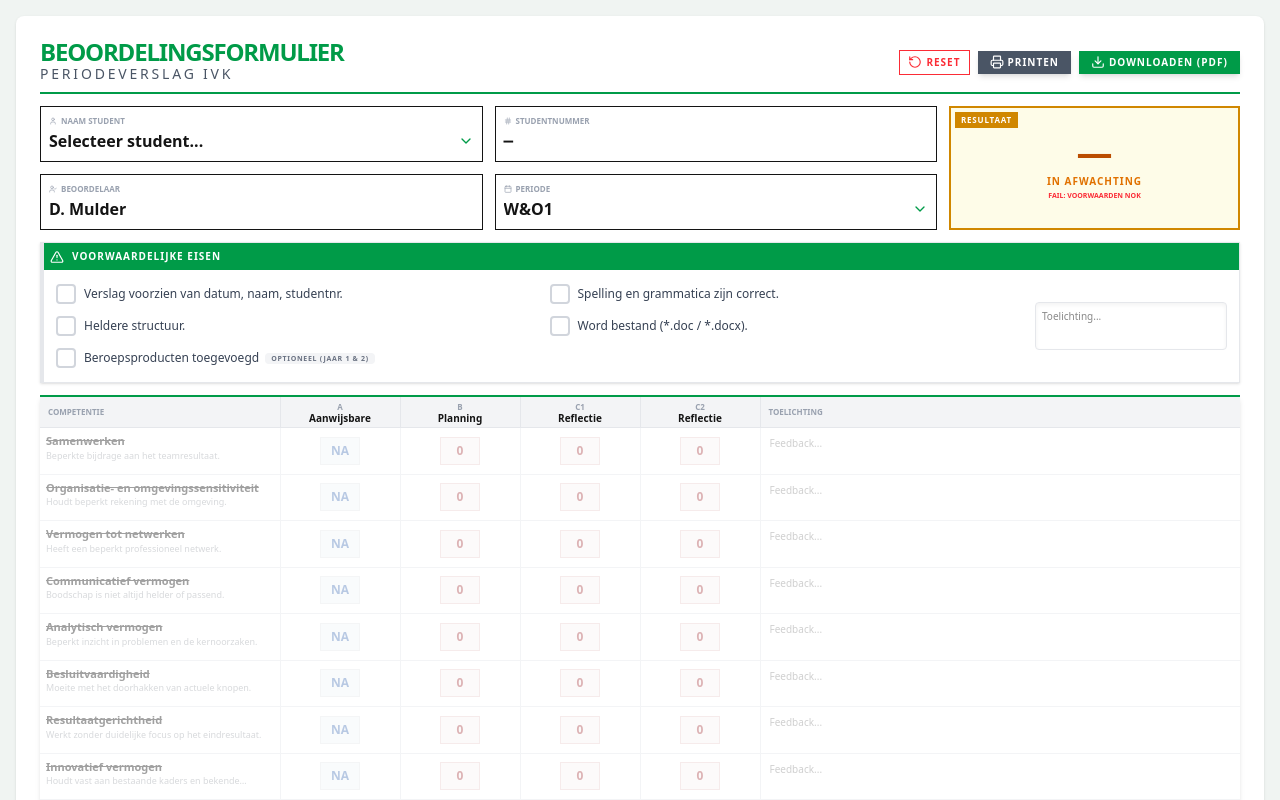
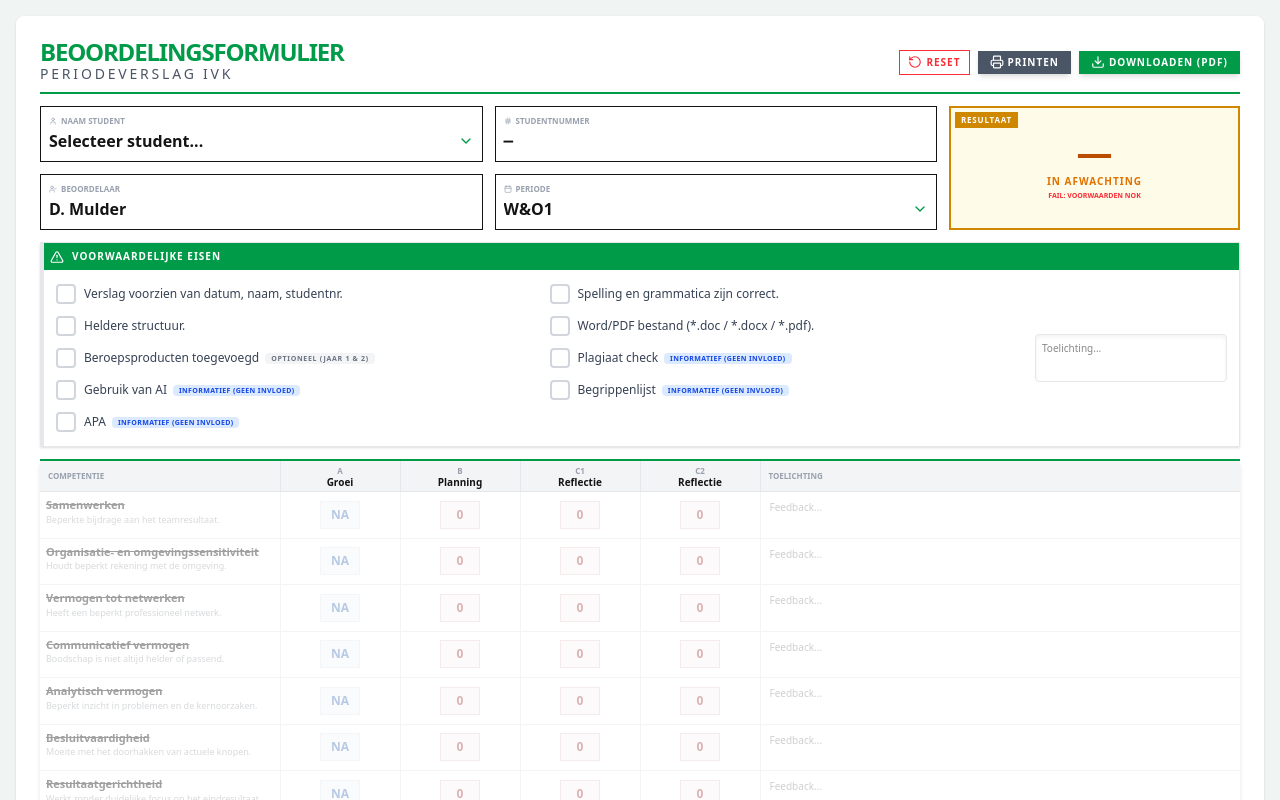
Before and after one commit to mulderd-dennis/Beoordeling-W-O-verslag, a React (Vite) app: page / in a window 1280 px wide. Shown: the top 800 px of the page. Built offline with nearby package versions, Linux system fonts and the light colour scheme.

Commit message:
feat: expand prerequisite checks and update categories
Added additional criteria for plagiarism, AI usage, glossary, and APA formatting to the prerequisite checks. Updated file type validation to include PDF and refined the 'Groei' category title.

```diff
--- a/src/App.tsx
+++ b/src/App.tsx
@@ -217,6 +217,10 @@ export default function App() {
     structure: false,
     format: false,
     products: false,
+    plagiarism: false,
+    aiUsage: false,
+    glossary: false,
+    apa: false,
   });
   const [prereqComment, setPrereqComment] = useState("");
 
@@ -327,6 +331,10 @@ export default function App() {
         structure: false,
         format: false,
         products: false,
+        plagiarism: false,
+        aiUsage: false,
+        glossary: false,
+        apa: false,
       });
       setPrereqComment("");
       setScores(COMPETENCIES.reduce((acc, comp) => ({
@@ -691,12 +699,12 @@ export default function App() {
                 }`}>
                   {prereqChecks.format && <span className="text-[10px] sm:text-xs font-black">✓</span>}
                 </div>
-                <span className="text-gray-700 font-medium select-none">Word bestand (*.doc / *.docx).</span>
+                <span className="text-gray-700 font-medium select-none">Word/PDF bestand (*.doc / *.docx / *.pdf).</span>
               </div>
 
               <div
                 onClick={() => setPrereqChecks(prev => ({ ...prev, products: !prev.products }))}
-                className="flex items-center gap-2 cursor-pointer select-none py-0.5 group md:col-span-2"
+                className="flex items-center gap-2 cursor-pointer select-none py-0.5 group"
               >
                 <div className={`w-4 h-4 sm:w-5 sm:h-5 rounded border-2 flex items-center justify-center transition-all ${
                   prereqChecks.products ? 'bg-[#009B48] border-[#009B48] text-white' : 'border-gray-300 bg-white group-hover:border-[#009B48]'
@@ -714,6 +722,75 @@ export default function App() {
                       optioneel (jaar 1 & 2)
                     </span>
                   )}
+                </span>
+              </div>
+
+              {/* Informatieve velden die geen invloed hebben op het cijfer */}
+              <div
+                onClick={() => setPrereqChecks(prev => ({ ...prev, plagiarism: !prev.plagiarism }))}
+                className="flex items-center gap-2 cursor-pointer select-none py-0.5 group"
+              >
+                <div className={`w-4 h-4 sm:w-5 sm:h-5 rounded border-2 flex items-center justify-center transition-all ${
+                  prereqChecks.plagiarism ? 'bg-[#009B48] border-[#009B48] text-white' : 'border-gray-300 bg-white group-hover:border-[#009B48]'
+                }`}>
+                  {prereqChecks.plagiarism && <span className="text-[10px] sm:text-xs font-black">✓</span>}
+                </div>
+                <span className="text-gray-700 font-medium select-none flex items-center gap-1.5 flex-wrap">
+                  <span>Plagiaat check</span>
+                  <span className="text-[7px] tracking-wider uppercase bg-blue-100 text-blue-700 font-bold px-1.5 py-0.5 rounded leading-none">
+                    informatief (geen invloed)
+                  </span>
+                </span>
+              </div>
+
+              <div
+                onClick={() => setPrereqChecks(prev => ({ ...prev, aiUsage: !prev.aiUsage }))}
+                className="flex items-center gap-2 cursor-pointer select-none py-0.5 group"
+              >
+                <div className={`w-4 h-4 sm:w-5 sm:h-5 rounded border-2 flex items-center justify-center transition-all ${
+                  prereqChecks.aiUsage ? 'bg-[#009B48] border-[#009B48] text-white' : 'border-gray-300 bg-white group-hover:border-[#009B48]'
+                }`}>
+                  {prereqChecks.aiUsage && <span className="text-[10px] sm:text-xs font-black">✓</span>}
+                </div>
+                <span className="text-gray-700 font-medium select-none flex items-center gap-1.5 flex-wrap">
+                  <span>Gebruik van AI</span>
+                  <span className="text-[7px] tracking-wider uppercase bg-blue-100 text-blue-700 font-bold px-1.5 py-0.5 rounded leading-none">
+                    informatief (geen invloed)
+                  </span>
+                </span>
+              </div>
+
+              <div
+                onClick={() => setPrereqChecks(prev => ({ ...prev, glossary: !prev.glossary }))}
+                className="flex items-center gap-2 cursor-pointer select-none py-0.5 group"
+              >
+                <div className={`w-4 h-4 sm:w-5 sm:h-5 rounded border-2 flex items-center justify-center transition-all ${
+                  prereqChecks.glossary ? 'bg-[#009B48] border-[#009B48] text-white' : 'border-gray-300 bg-white group-hover:border-[#009B48]'
+                }`}>
+                  {prereqChecks.glossary && <span className="text-[10px] sm:text-xs font-black">✓</span>}
+                </div>
+                <span className="text-gray-700 font-medium select-none flex items-center gap-1.5 flex-wrap">
+                  <span>Begrippenlijst</span>
+                  <span className="text-[7px] tracking-wider uppercase bg-blue-100 text-blue-700 font-bold px-1.5 py-0.5 rounded leading-none">
+                    informatief (geen invloed)
+                  </span>
+                </span>
+              </div>
+
+              <div
+                onClick={() => setPrereqChecks(prev => ({ ...prev, apa: !prev.apa }))}
+                className="flex items-center gap-2 cursor-pointer select-none py-0.5 group"
+              >
+                <div className={`w-4 h-4 sm:w-5 sm:h-5 rounded border-2 flex items-center justify-center transition-all ${
+                  prereqChecks.apa ? 'bg-[#009B48] border-[#009B48] text-white' : 'border-gray-300 bg-white group-hover:border-[#009B48]'
+                }`}>
+                  {prereqChecks.apa && <span className="text-[10px] sm:text-xs font-black">✓</span>}
+                </div>
+                <span className="text-gray-700 font-medium select-none flex items-center gap-1.5 flex-wrap">
+                  <span>APA</span>
+                  <span className="text-[7px] tracking-wider uppercase bg-blue-100 text-blue-700 font-bold px-1.5 py-0.5 rounded leading-none">
+                    informatief (geen invloed)
+                  </span>
                 </span>
               </div>
             </div>
--- a/src/constants.ts
+++ b/src/constants.ts
@@ -215,7 +215,7 @@ export const RUBRICS: Record<number, Record<number | string, string>> = {
 };
 
 export const CATEGORIES = [
-  { id: 'A', title: 'Aanwijsbare groei competentie ontwikkeling', description: 'De student beschrijft voor de competenties welke ontwikkeling hij heeft doorgemaakt in afgelopen periode.' },
+  { id: 'A', title: 'Groei competentie ontwikkeling', description: 'De student beschrijft voor de competenties welke ontwikkeling hij heeft doorgemaakt in afgelopen periode.' },
   { id: 'B', title: 'Planning leerdoelen', description: 'De student beschrijft voor de competenties hoe aan de gekoppelde planning leerdoelen is gewerkt en wat hiervan de opbrengsten zijn.' },
   { id: 'C1', title: 'Reflectie 1', description: 'De student beschrijft per competentie reflectie-voorbeeld 1.' },
   { id: 'C2', title: 'Reflectie 2', description: 'De student beschrijft per competentie reflectie-voorbeeld 2.' },
```
